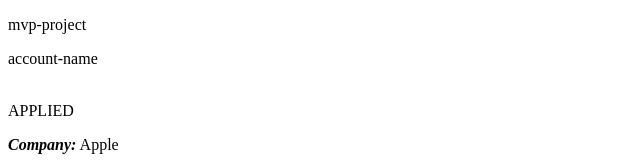
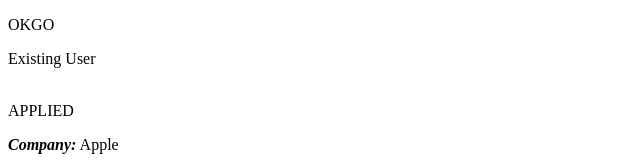
Before and after one commit to nguyendtyna/SeekerHut, a React (Create React App) app in the folder react-client/: page / in a window 1280 px wide. Shown: the top 160 px of the page, without its empty margins (0-640 px from the left). Built offline with nearby package versions, Linux system fonts and the light colour scheme; the HTML template or start-up script is replaced by a standard one.

Commit message:
Update Header component

```diff
--- a/react-client/src/components/Header.jsx
+++ b/react-client/src/components/Header.jsx
@@ -1,12 +1,15 @@
 import React from 'react';
 import { Container, Row, Col } from 'react-bootstrap';
+// import AccountCircle from '@material-ui/icons/AccountCircle';
 
 function Header() {
   return (
     <Container className="header-container">
       <Row>
-        <Col sm={10}><p className="header-text">mvp-project</p></Col>
-        <Col sm={2}><p className="account-text">account-name</p></Col>
+        <Col sm={10} className="header-text-container"><p className="header-text">OKGO</p></Col>
+        <Col sm={2}>
+          <p className="account-text">Existing User</p>
+        </Col>
       </Row>
     </Container>
   );
```
